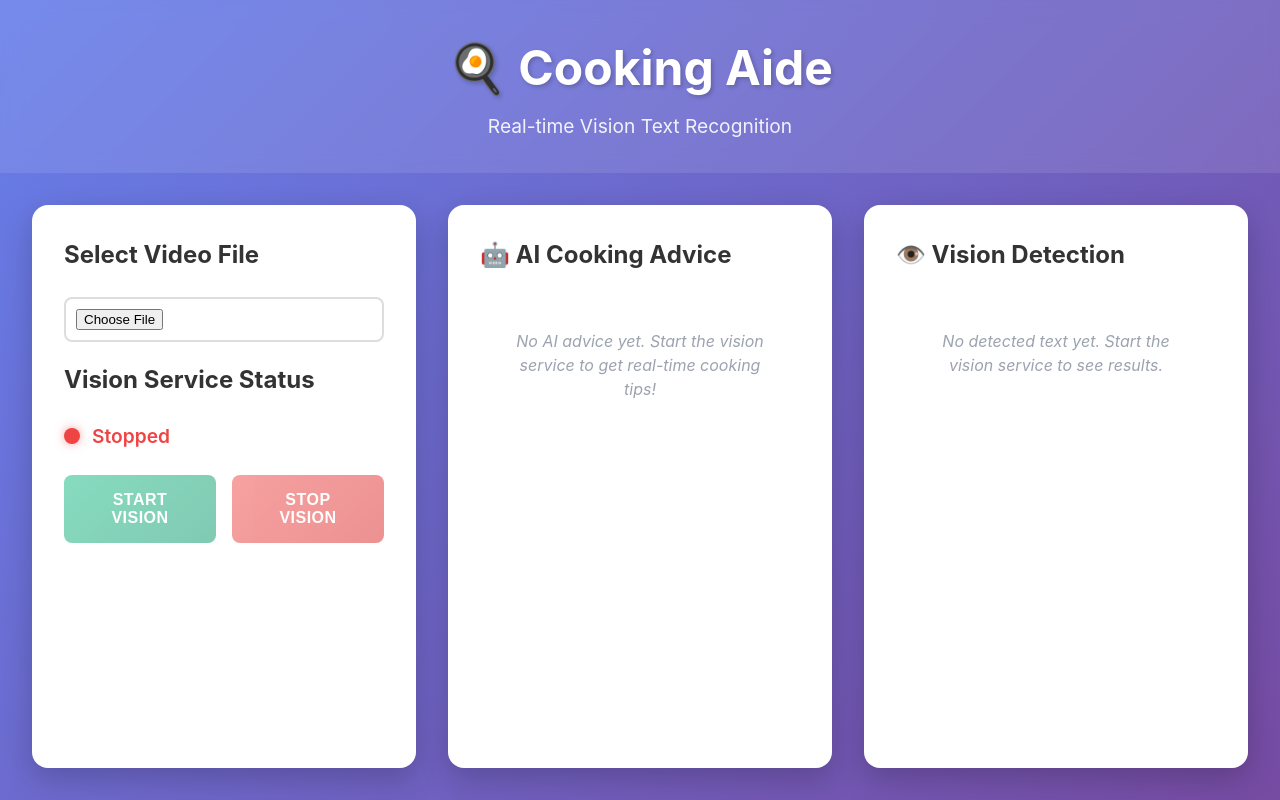
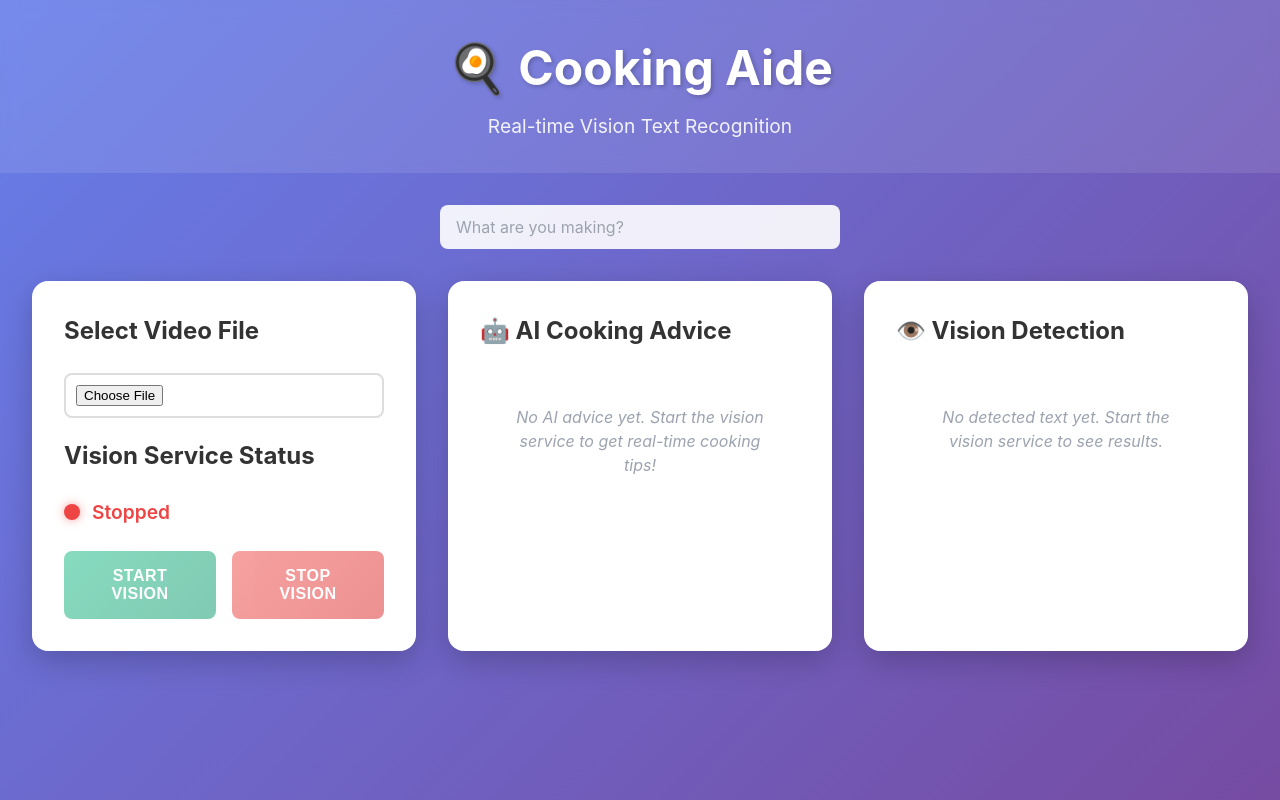
Before and after one commit to j-chen005/cooking-aide, a React (Vite) app in the folder client/: page / in a window 1280 px wide. Built offline with nearby package versions, Linux system fonts and the light colour scheme.

Commit message:
input text box for context

```diff
--- a/client/src/App.css
+++ b/client/src/App.css
@@ -42,7 +42,7 @@ body {
 .app-main {
   flex: 1;
   display: flex;
-  flex-direction: row;
+  flex-direction: column;
   align-items: stretch;
   padding: 2rem;
   gap: 2rem;
@@ -51,8 +51,43 @@ body {
   margin: 0 auto;
 }
 
+.recipe-input {
+  width: 400px;
+  max-width: 90%;
+  padding: 0.75rem 1rem;
+  font-size: 1rem;
+  font-family: inherit;
+  border: none;
+  border-radius: 8px;
+  background: rgba(255, 255, 255, 0.9);
+  color: #000;
+  transition: all 0.3s ease;
+  align-self: center;
+}
+
+.recipe-input:focus {
+  outline: none;
+  background: white;
+  box-shadow: 0 2px 8px rgba(0, 0, 0, 0.1);
+}
+
+.recipe-input::placeholder {
+  color: #9ca3af;
+}
+
+.cards-row {
+  display: flex;
+  flex-direction: row;
+  gap: 2rem;
+  width: 100%;
+}
+
 @media (max-width: 768px) {
   .app-main {
+    align-items: center;
+  }
+
+  .cards-row {
     flex-direction: column;
     align-items: center;
   }
--- a/client/src/App.tsx
+++ b/client/src/App.tsx
@@ -16,6 +16,7 @@ function App() {
   const [videoUrl, setVideoUrl] = useState<string | null>(null)
   const [chatAdvice, setChatAdvice] = useState<AdviceItem[]>([])
   const [isGettingAdvice, setIsGettingAdvice] = useState(false)
+  const [recipeDescription, setRecipeDescription] = useState<string>('')
   const visionRef = useRef<RealtimeVision | null>(null)
   const videoRef = useRef<HTMLVideoElement | null>(null)
   const sessionId = useRef<string>(`session-${Date.now()}`)
@@ -32,7 +33,8 @@ function App() {
         },
         body: JSON.stringify({
           visionResult,
-          sessionId: sessionId.current
+          sessionId: sessionId.current,
+          recipeContext: recipeDescription
         }),
       })
 
@@ -64,7 +66,7 @@ function App() {
     visionRef.current = new RealtimeVision({
       apiUrl: 'https://cluster1.overshoot.ai/api/v0.2',
       apiKey: import.meta.env.VITE_OVERSHOOT_API_KEY || 'your-api-key',
-      prompt: "You are a master chef watching another amateur chef cook. Describe what you see, including the ingredients and the steps of the recipe. Focus more on the chef's actions over the background.",
+      prompt: "You are a master chef watching another chef cook. Describe what you see, including the ingredients and the steps of the recipe. Focus more on the chef's actions over the background.",
       source: { type: 'video', file: videoFile },
       onResult: (result) => {
         setResults(prev => [result.result, ...prev].slice(0, 10))
@@ -151,8 +153,17 @@ function App() {
       </header>
 
       <main className="app-main">
-        <div className="status-card">
-          <h2>Select Video File</h2>
+        <input
+          type="text"
+          value={recipeDescription}
+          onChange={(e) => setRecipeDescription(e.target.value)}
+          placeholder="What are you making?"
+          className="recipe-input"
+        />
+
+        <div className="cards-row">
+          <div className="status-card">
+            <h2>Select Video File</h2>
           <div style={{ marginBottom: '20px' }}>
             <input
               type="file"
@@ -272,6 +283,7 @@ function App() {
             )}
           </div>
         </div>
+        </div>
       </main>
     </div>
   )
```
Also changed, not shown: 1 other file (tests, documents, lock files or other folders).
